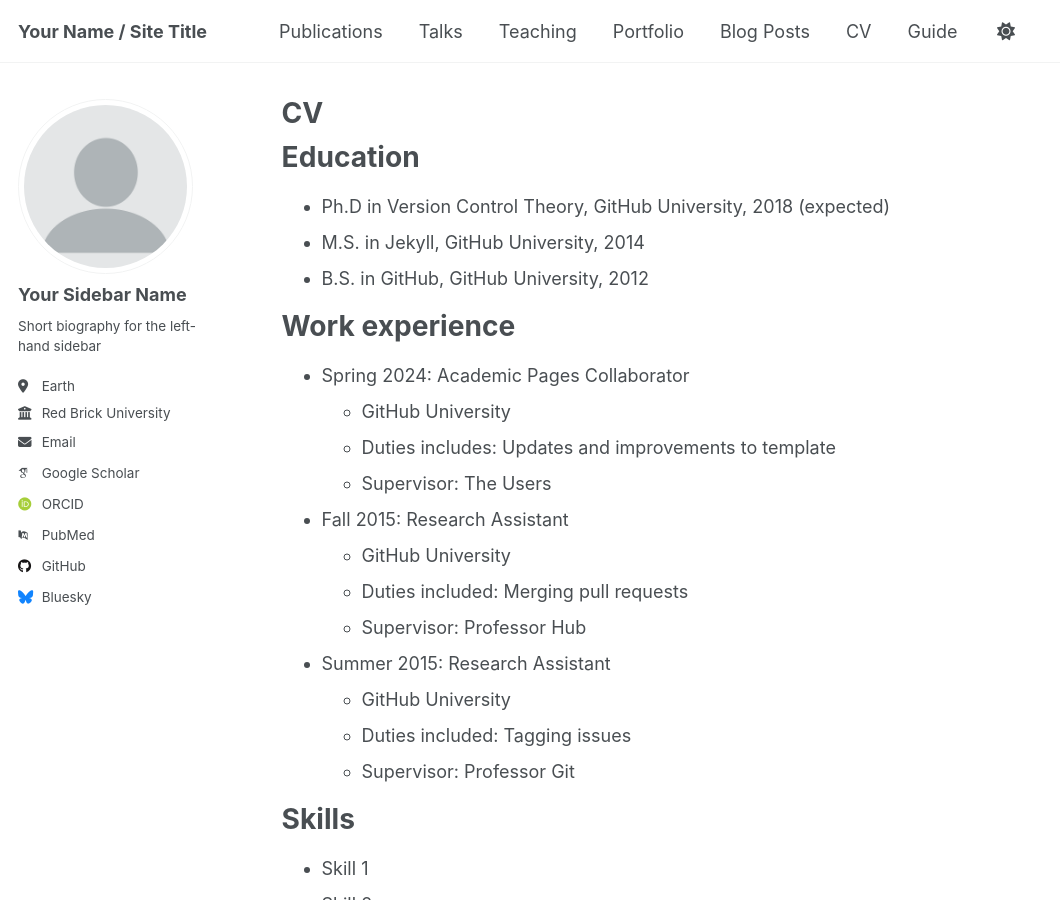
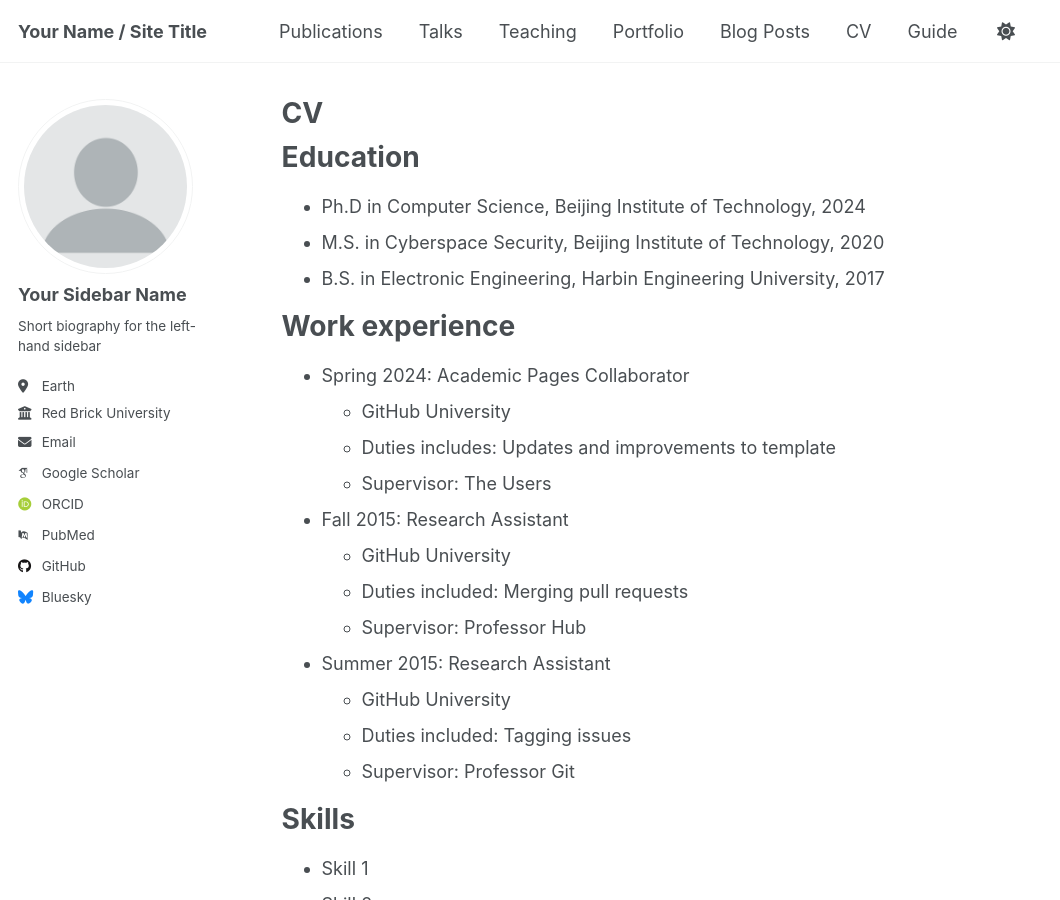
Before and after one commit to littlehacker26/hanqing.github.io, a Jekyll site: the page built from _pages/cv.md, in a window 1280 px wide and 900 px high. Shown: the whole window, without its empty margins (0-1060 px from the left). Built offline with Jekyll 4.4.1, drawn with Linux system fonts in a browser that asks for light colours; some web fonts are replaced; a script that is not in the unit is left out.

Commit message:
Update cv.md

```diff
--- a/_pages/cv.md
+++ b/_pages/cv.md
@@ -11,9 +11,9 @@ redirect_from:
 
 Education
 ======
-* Ph.D in Version Control Theory, GitHub University, 2018 (expected)
-* M.S. in Jekyll, GitHub University, 2014
-* B.S. in GitHub, GitHub University, 2012
+* Ph.D in Computer Science, Beijing Institute of Technology, 2024
+* M.S. in  Cyberspace Security, Beijing Institute of Technology, 2020
+* B.S. in Electronic  Engineering, Harbin Engineering University, 2017
 
 Work experience
 ======
```
